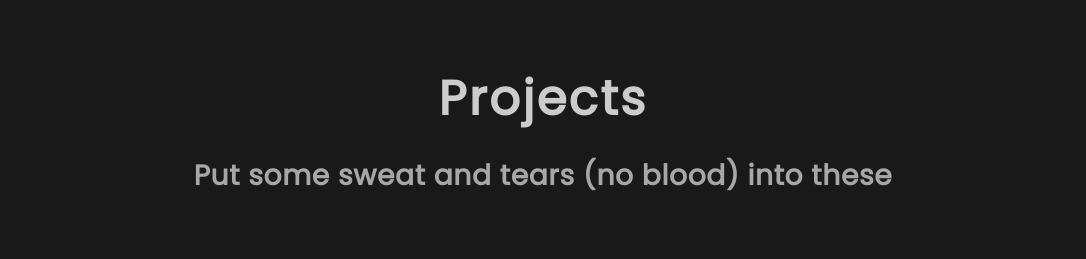
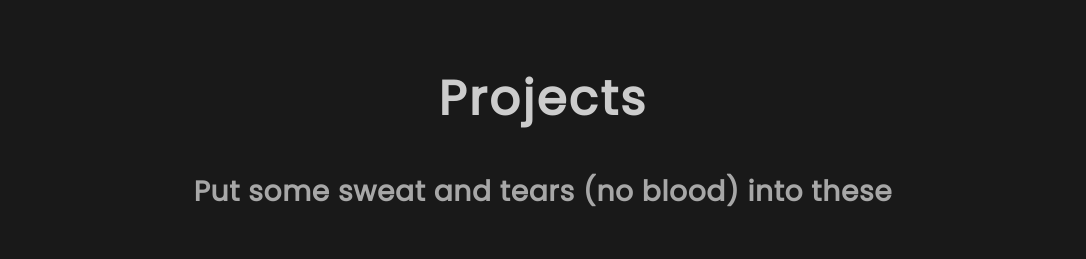
Before and after one commit to kevinchangjk/portfolio, a Next.js app: page /projects in a window 1280 px wide. Shown: the part 149-408 px from the top of the page, without its empty margins (97-1183 px from the left). Built offline with nearby package versions, Linux system fonts and the light colour scheme.

Commit message:
ui: resize a little

```diff
--- a/components/ProjectSummary.tsx
+++ b/components/ProjectSummary.tsx
@@ -4,7 +4,7 @@ import ProjectGrid from "./ProjectGrid";
 export default function ProjectSummary() {
   return (
     <VStack width="full" marginTop="8rem">
-      <VStack spacing="2rem" marginBottom="6rem">
+      <VStack spacing="3rem" marginBottom="6rem">
         <Heading variant="primary">Projects</Heading>
         <Heading variant="card" color="gray.3">
           Put some sweat and tears (no blood) into these
--- a/components/TechStackSummary.tsx
+++ b/components/TechStackSummary.tsx
@@ -4,7 +4,7 @@ import TechStackGrid from "./TechStackGrid";
 export default function TechStackSummary() {
   return (
     <VStack width="full" spacing="6rem" alignItems="center">
-      <VStack spacing="2rem" align="inherit">
+      <VStack spacing="3rem" align="inherit">
         <Heading variant="subPrimary">My Tech Stack</Heading>
         <Heading variant="card" color="gray.3">
           Some of the technologies I've been working with
```
